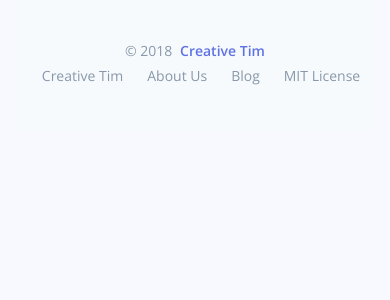
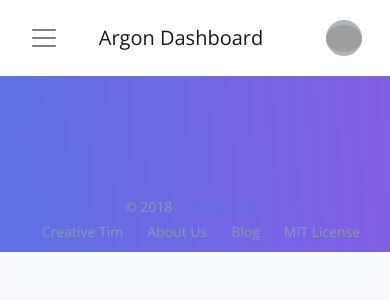
Before and after one commit to all-about-django/django-cbv-using-argon-theme, a Django app: page /hello in a window 390 px wide. Shown: the top 300 px of the page. Run offline with Django 3.2, Linux system fonts and the light colour scheme; some libraries are stand-ins or nearby versions; grey boxes are pictures that could not be loaded.

Commit message:
update argon templates.

```diff
--- a/src/djlibrary/templates/__base.html
+++ b/src/djlibrary/templates/__base.html
@@ -17,11 +17,19 @@
   {% block custom_css %}{% endblock %}
 </head>
 <body>
-  {% block side_navbar %}{% endblock %}
+  {% block side_navbar %}{% include "_sidenav.html" %}{% endblock %}
   <!-- Main content -->
   <div class="main-content">
-    {% block top_navbar %}{% endblock %}
-    {% block main_content %}{% endblock %}
+    {% block top_navbar %}{% include "_navbar.html" %}{% endblock %}
+    <div class="header bg-gradient-primary pb-8 pt-5 pt-md-8">
+      <div class="container-fluid">
+        {% block header_content %}{% endblock %}
+      </div>
+    </div>
+    <!-- Page content -->
+    <div class="container-fluid mt--7">
+      {% block page_content %}{% endblock %}
+    </div>
     <div class="container-fluid clear-top">
       {% block footer %}
         {% include "_footer.html" %}
--- /dev/null
+++ b/src/djlibrary/templates/_navbar.html
@@ -0,0 +1,56 @@
+<!-- Top navbar -->
+    <nav class="navbar navbar-top navbar-expand-md navbar-dark" id="navbar-main">
+      <div class="container-fluid">
+        <!-- Brand -->
+        <a class="h4 mb-0 text-white text-uppercase d-none d-lg-inline-block" href="./index.html">Dashboard</a>
+        <!-- Form -->
+        <form class="navbar-search navbar-search-dark form-inline mr-3 d-none d-md-flex ml-lg-auto">
+          <div class="form-group mb-0">
+            <div class="input-group input-group-alternative">
+              <div class="input-group-prepend">
+                <span class="input-group-text"><i class="fas fa-search"></i></span>
+              </div>
+              <input class="form-control" placeholder="Search" type="text">
+            </div>
+          </div>
+        </form>
+        <!-- User -->
+        <ul class="navbar-nav align-items-center d-none d-md-flex">
+          <li class="nav-item dropdown">
+            <a class="nav-link pr-0" href="#" role="button" data-toggle="dropdown" aria-haspopup="true" aria-expanded="false">
+              <div class="media align-items-center">
+                <div class="media-body ml-2 d-none d-lg-block">
+                  <span class="mb-0 text-sm  font-weight-bold">Jessica Jones</span>
+                </div>
+              </div>
+            </a>
+            <div class="dropdown-menu dropdown-menu-arrow dropdown-menu-right">
+              <div class=" dropdown-header noti-title">
+                <h6 class="text-overflow m-0">Welcome!</h6>
+              </div>
+              <a href="./examples/profile.html" class="dropdown-item">
+                <i class="ni ni-single-02"></i>
+                <span>My profile</span>
+              </a>
+              <a href="./examples/profile.html" class="dropdown-item">
+                <i class="ni ni-settings-gear-65"></i>
+                <span>Settings</span>
+              </a>
+              <a href="./examples/profile.html" class="dropdown-item">
+                <i class="ni ni-calendar-grid-58"></i>
+                <span>Activity</span>
+              </a>
+              <a href="./examples/profile.html" class="dropdown-item">
+                <i class="ni ni-support-16"></i>
+                <span>Support</span>
+              </a>
+              <div class="dropdown-divider"></div>
+              <a href="#!" class="dropdown-item">
+                <i class="ni ni-user-run"></i>
+                <span>Logout</span>
+              </a>
+            </div>
+          </li>
+        </ul>
+      </div>
+    </nav>
--- /dev/null
+++ b/src/djlibrary/templates/_sidenav.html
@@ -0,0 +1,129 @@
+<nav class="navbar navbar-vertical fixed-left navbar-expand-md navbar-light bg-white" id="sidenav-main">
+  <div class="container-fluid">
+    <!-- Toggler -->
+    <button class="navbar-toggler" type="button" data-toggle="collapse" data-target="#sidenav-collapse-main" aria-controls="sidenav-main" aria-expanded="false" aria-label="Toggle navigation">
+      <span class="navbar-toggler-icon"></span>
+    </button>
+    <!-- Brand -->
+    <a class="navbar-brand pt-0" href="./index.html">
+      Argon Dashboard
+    </a>
+    <!-- User -->
+    <ul class="nav align-items-center d-md-none">
+      <li class="nav-item dropdown">
+        <a class="nav-link nav-link-icon" href="#" role="button" data-toggle="dropdown" aria-haspopup="true" aria-expanded="false">
+          <i class="ni ni-bell-55"></i>
+        </a>
+        <div class="dropdown-menu dropdown-menu-arrow dropdown-menu-right" aria-labelledby="navbar-default_dropdown_1">
+          <a class="dropdown-item" href="#">Action</a>
+          <a class="dropdown-item" href="#">Another action</a>
+          <div class="dropdown-divider"></div>
+          <a class="dropdown-item" href="#">Something else here</a>
+        </div>
+      </li>
+      <li class="nav-item dropdown">
+        <a class="nav-link" href="#" role="button" data-toggle="dropdown" aria-haspopup="true" aria-expanded="false">
+          <div class="media align-items-center">
+            <span class="avatar avatar-sm rounded-circle">
+              <img alt="Image placeholder" src="./assets/img/theme/team-1-800x800.jpg">
+            </span>
+          </div>
+        </a>
+        <div class="dropdown-menu dropdown-menu-arrow dropdown-menu-right">
+          <div class=" dropdown-header noti-title">
+            <h6 class="text-overflow m-0">Welcome!</h6>
+          </div>
+          <a href="./examples/profile.html" class="dropdown-item">
+            <i class="ni ni-single-02"></i>
+            <span>My profile</span>
+          </a>
+          <a href="./examples/profile.html" class="dropdown-item">
+            <i class="ni ni-settings-gear-65"></i>
+            <span>Settings</span>
+          </a>
+          <a href="./examples/profile.html" class="dropdown-item">
+            <i class="ni ni-calendar-grid-58"></i>
+            <span>Activity</span>
+          </a>
+          <a href="./examples/profile.html" class="dropdown-item">
+            <i class="ni ni-support-16"></i>
+            <span>Support</span>
+          </a>
+          <div class="dropdown-divider"></div>
+          <a href="#!" class="dropdown-item">
+            <i class="ni ni-user-run"></i>
+            <span>Logout</span>
+          </a>
+        </div>
+      </li>
+    </ul>
+    <!-- Collapse -->
+    <div class="collapse navbar-collapse" id="sidenav-collapse-main">
+      <!-- Collapse header -->
+      <div class="navbar-collapse-header d-md-none">
+        <div class="row">
+          <div class="col-6 collapse-brand">
+            <a href="./index.html">
+              <img src="./assets/img/brand/blue.png">
+            </a>
+          </div>
+          <div class="col-6 collapse-close">
+            <button type="button" class="navbar-toggler" data-toggle="collapse" data-target="#sidenav-collapse-main" aria-controls="sidenav-main" aria-expanded="false" aria-label="Toggle sidenav">
+              <span></span>
+              <span></span>
+            </button>
+          </div>
+        </div>
+      </div>
+      <!-- Form -->
+      <form class="mt-4 mb-3 d-md-none">
+        <div class="input-group input-group-rounded input-group-merge">
+          <input type="search" class="form-control form-control-rounded form-control-prepended" placeholder="Search" aria-label="Search">
+          <div class="input-group-prepend">
+            <div class="input-group-text">
+              <span class="fa fa-search"></span>
+            </div>
+          </div>
+        </div>
+      </form>
+      <!-- Navigation -->
+      <ul class="navbar-nav">
+        <li class="nav-item">
+          <a class="nav-link" href="./index.html">
+            <i class="ni ni-tv-2 text-primary"></i> Dashboard
+          </a>
+        </li>
+        <li class="nav-item">
+          <a class="nav-link" href="./examples/icons.html">
+            <i class="ni ni-planet text-blue"></i> Icons
+          </a>
+        </li>
+        <li class="nav-item">
+          <a class="nav-link" href="./examples/maps.html">
+            <i class="ni ni-pin-3 text-orange"></i> Maps
+          </a>
+        </li>
+        <li class="nav-item">
+          <a class="nav-link" href="./examples/profile.html">
+            <i class="ni ni-single-02 text-yellow"></i> User profile
+          </a>
+        </li>
+        <li class="nav-item">
+          <a class="nav-link" href="./examples/tables.html">
+            <i class="ni ni-bullet-list-67 text-red"></i> Tables
+          </a>
+        </li>
+        <li class="nav-item">
+          <a class="nav-link" href="./examples/login.html">
+            <i class="ni ni-key-25 text-info"></i> Login
+          </a>
+        </li>
+        <li class="nav-item">
+          <a class="nav-link" href="./examples/register.html">
+            <i class="ni ni-circle-08 text-pink"></i> Register
+          </a>
+        </li>
+      </ul>
+    </div>
+  </div>
+</nav>
```
Also changed, not shown: src/djlibrary/templates/_header.html (added, +93 -0 lines).
